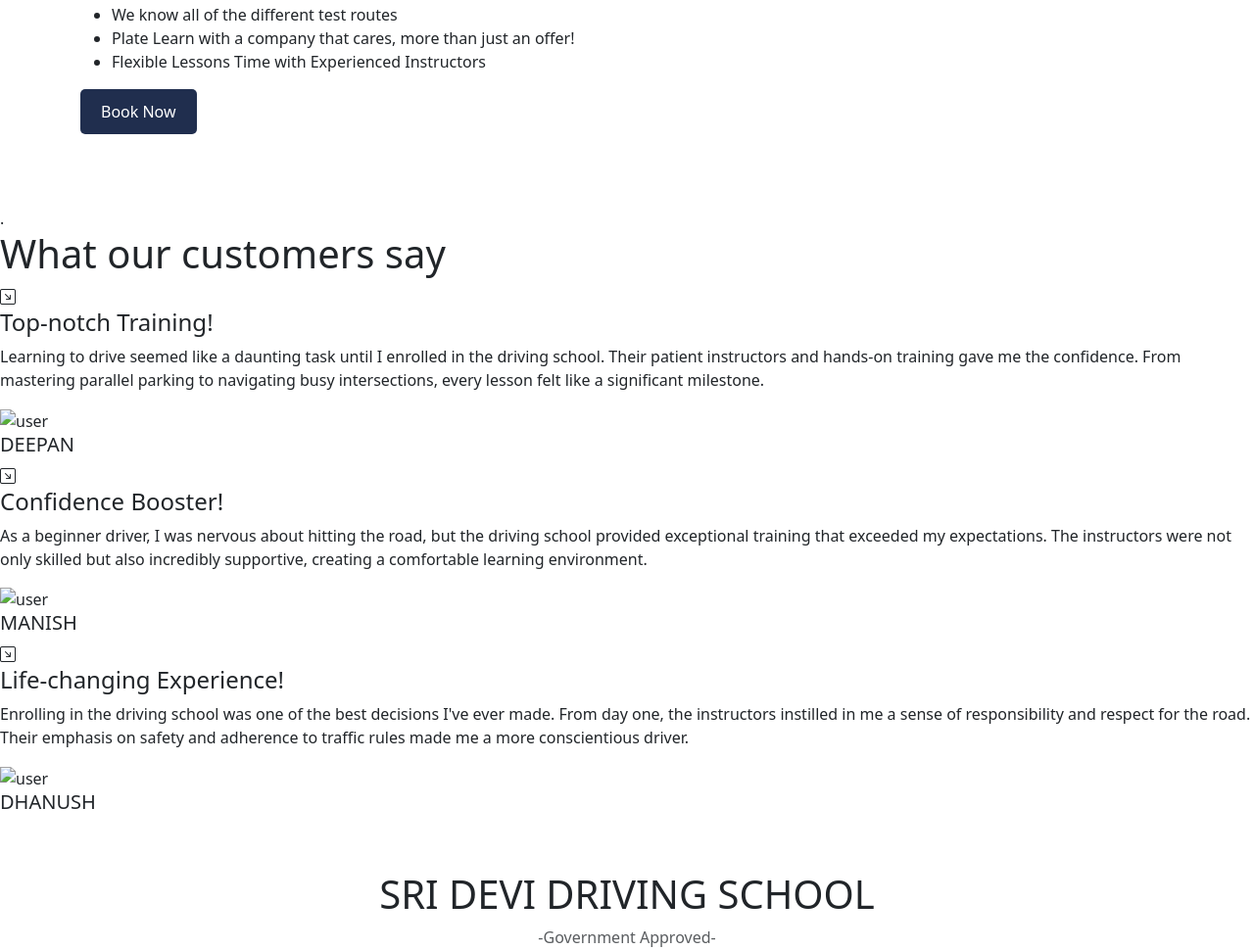
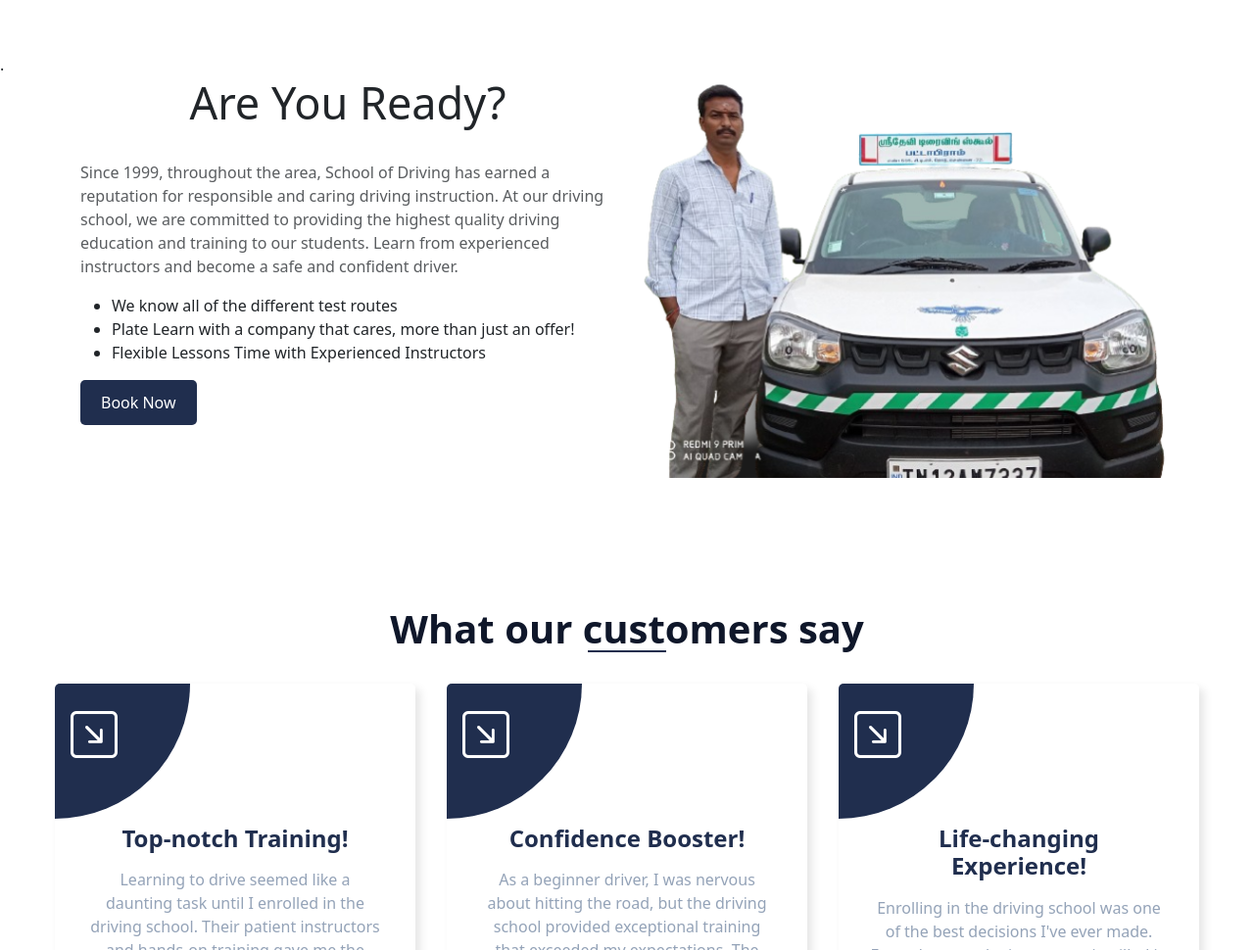
Before and after one commit to Deepan-CodeBuster/DrivingSchool-Website, a plain HTML site: page index.html in a window 1280 px wide. Shown: the part 1830-2800 px from the top of the page at 98% size. Drawn offline with nearby package versions, Linux system fonts and the light colour scheme; the site is published under a folder, as on GitHub Pages, so addresses that start at the root find nothing.

Commit message:
Add files via upload

```diff
--- a/index.html
+++ b/index.html
@@ -4,8 +4,8 @@
     <meta charset="UTF-8" />
     <meta name="viewport" content="width=device-width, initial-scale=1.0" />
     <title>SRI DEVI Driving School</title>
-    <link rel="icon" type="/image/logos.png" href="/image/logos.png" />
-    <link rel="stylesheet" href="/style/styles.css" />
+    <link rel="icon" type="./image/logos.png" href="./image/logos.png" />
+    <link rel="stylesheet" type="text/css" href="styles.css">
     <link
       href="https://cdn.jsdelivr.net/npm/bootstrap-icons@1.8.0/font/bootstrap-icons.css"
       rel="stylesheet"
@@ -44,7 +44,7 @@
       <div class="container-fluid">
         <a class="navbar-brand" href="#">
           <img
-            src="/image/logo.png"
+            src="./image/logo.png"
             alt=""
             width="33"
             height="30"
@@ -112,13 +112,13 @@
     >
       <div class="carousel-inner">
         <div class="carousel-item active">
-          <img src="/image/banner1.png" class="d-block w-100" alt="First slide" />
+          <img src="./image/banner1.png" class="d-block w-100" alt="First slide" />
         </div>
         <div class="carousel-item">
-          <img src="/image/banner2.png" class="d-block w-100" alt="Second slide" />
+          <img src="./image/banner2.png" class="d-block w-100" alt="Second slide" />
         </div>
         <div class="carousel-item">
-          <img src="/image/banner3.png" class="d-block w-100" alt="Third slide" />
+          <img src="./image/banner3.png" class="d-block w-100" alt="Third slide" />
         </div>
         <!-- Add more carousel items if needed -->
       </div>
@@ -180,7 +180,7 @@
           <div class="col-md-4">
             <div class="card" style="border-color: #fff">
               <img
-                src="/image/user.png"
+                src="./image/user.png"
                 class="img-fluid mt-3"
                 style="margin: auto"
                 alt="Experienced Instructors"
@@ -234,7 +234,7 @@
           <div class="col-md-4">
             <div class="card" style="border-color: #fff">
               <img
-                src="/image/class.png"
+                src="./image/class.png"
                 class="img-fluid mt-3"
                 style="margin: auto"
                 alt="Experienced Instructors"
@@ -252,7 +252,7 @@
           <div class="col-md-4">
             <div class="card" style="border-color: #fff">
               <img
-                src="/image/card.png"
+                src="./image/card.png"
                 class="img-fluid"
                 style="margin: auto"
                 alt="Experienced Instructors"
@@ -281,7 +281,7 @@
           <div class="col-md-4">
             <div class="card">
               <img
-                src="/image/bike.png"
+                src="./image/bike.png"
                 class="card-img-top"
                 alt="..."
                 height="300px"
@@ -305,7 +305,7 @@
           <div class="col-md-4">
             <div class="card">
               <img
-                src="/image/car.png"
+                src="./image/car.png"
                 class="card-img-top"
                 alt="..."
                 height="300px"
@@ -328,7 +328,7 @@
           <div class="col-md-4">
             <div class="card">
               <img
-                src="/image/heavy.png"
+                src="./image/heavy.png"
                 class="card-img-top"
                 alt="..."
                 height="300px"
@@ -398,7 +398,7 @@
             </div>
           </div>
           <div class="col-md-6">
-            <img src="/image/are.png" class="img-fluid" alt="School of Driving Logo" />
+            <img src="./image/are.png" class="img-fluid" alt="School of Driving Logo" />
           </div>
         </div>
       </div>
@@ -406,13 +406,13 @@
 
     <div class="whatsapp">
       <a href="https://wa.me/9445682399" target="_blank">
-        <img src="/image/whatsapp.png" alt="whatsapp" width="20%" />
+        <img src="./image/whatsapp.png" alt="whatsapp" width="20%" />
       </a>
     </div>
 
     <section class="section__container" id="wcs">
-      <br />
-      .
+      <br>
+      <br>
       <h1>What our customers say</h1>
       <div class="section__grid">
         <div class="section__card">
@@ -425,7 +425,7 @@
             navigating busy intersections, every lesson felt like a significant
             milestone.
           </p>
-          <img src="/image/user.png" alt="user" />
+          <img src="./image/user.png" alt="user" />
           <h5>DEEPAN</h5>
         </div>
         <div class="section__card">
@@ -437,7 +437,7 @@
             expectations. The instructors were not only skilled but also
             incredibly supportive, creating a comfortable learning environment.
           </p>
-          <img src="/image/user.png" alt="user" />
+          <img src="./image/user.png" alt="user" />
           <h5>MANISH</h5>
         </div>
         <div class="section__card">
@@ -449,11 +449,12 @@
             responsibility and respect for the road. Their emphasis on safety
             and adherence to traffic rules made me a more conscientious driver.
           </p>
-          <img src="/image/user.png" alt="user" />
+          <img src="./image/user.png" alt="user" />
           <h5>DHANUSH</h5>
         </div>
       </div>
     </section>
+
 
     <section id="company" style="padding: 50px 0">
       <div class="container">
@@ -466,7 +467,7 @@
         </div>
         <div class="row justify-content-center">
           <div class="col-md-6 text-center">
-            <img src="/image/company.png" alt="" class="img-fluid" width="900px" />
+            <img src="./image/company.png" alt="" class="img-fluid" width="900px" />
           </div>
         </div>
       </div>
@@ -504,24 +505,24 @@
           </ol>
           <div class="carousel-inner">
             <div class="carousel-item active">
-              <img src="/image/g1.png" class="d-block mx-auto w-50" alt="Image 1" />
+              <img src="./image/g1.png" class="d-block mx-auto w-50" alt="Image 1" />
               <div class="carousel-caption d-none d-md-block"></div>
             </div>
             <div class="carousel-item">
-              <img src="/image/g2.png" class="d-block mx-auto w-50" alt="Image 2" />
+              <img src="./image/g2.png" class="d-block mx-auto w-50" alt="Image 2" />
               <div class="carousel-caption d-none d-md-block"></div>
             </div>
             <div class="carousel-item">
-              <img src="/image/g3.png" class="d-block mx-auto w-50" alt="Image 3" />
+              <img src="./image/g3.png" class="d-block mx-auto w-50" alt="Image 3" />
               <div class="carousel-caption d-none d-md-block"></div>
             </div>
             <div class="carousel-item">
-              <img src="/image/g4.png" class="d-block mx-auto w-50" alt="Image 4" />
+              <img src="./image/g4.png" class="d-block mx-auto w-50" alt="Image 4" />
               <div class="carousel-caption d-none d-md-block"></div>
             </div>
             <div class="carousel-item">
               <img
-                src="/image/company.png"
+                src="./image/company.png"
                 class="d-block mx-auto w-50"
                 alt="Image 5"
               />
--- /dev/null
+++ b/styles.css
@@ -0,0 +1,174 @@
+@import url("https://fonts.googleapis.com/css2?family=Poppins:wght@400;500;600;700&display=swap");
+
+:root {
+  --primary-color: #202e4e;
+  --secondary-color: #e8e8e8;
+  --text-dark: #0f172a;
+  --text-light: #94a3b8;
+  --white: #ffffff;
+}
+
+* {
+  padding: 0;
+  margin: 0;
+  box-sizing: border-box;
+}
+
+body {
+  font-family: "Poppins", sans-serif;
+  background-color: var(--secondary-color);
+  min-height: 100vh;
+  width: 100%;
+
+}
+
+.section__container {
+  max-width: 1200px;
+  margin: auto;
+  padding: 2rem 1rem;
+  text-align: center;
+}
+
+.section__container h2 {
+  font-size: 1.5rem;
+  font-weight: 600;
+  color: var(--primary-color);
+}
+
+.section__container h1 {
+  position: relative;
+  margin-bottom: 2rem;
+  font-size: 2.5rem;
+  font-weight: 600;
+  color: var(--text-dark);
+}
+
+.section__container h1::after {
+  position: absolute;
+  content: "";
+  left: 50%;
+  bottom: 0;
+  transform: translateX(-50%);
+  height: 2px;
+  width: 5rem;
+  background-color: var(--primary-color);
+}
+
+.section__grid {
+  display: grid;
+  grid-template-columns: repeat(3, 1fr);
+  gap: 2rem;
+}
+
+.section__card {
+  position: relative;
+  isolation: isolate;
+  overflow: hidden;
+  padding: 5rem 2rem 2rem;
+  background-color: var(--white);
+  border-radius: 5px;
+  box-shadow: 5px 5px 10px rgba(0, 0, 0, 0.1);
+  transition: 0.3s;
+}
+
+.section__card::before {
+  position: absolute;
+  content: "";
+  top: 0;
+  left: 0;
+  transform: translate(-50%, -50%);
+  width: 75%;
+  aspect-ratio: 1;
+  border-radius: 100%;
+  background-color: var(--primary-color);
+  z-index: -1;
+  transition: 0.5s;
+}
+
+.section__card span {
+  position: absolute;
+  top: 0;
+  left: 0;
+  padding: 1rem;
+  font-size: 3rem;
+  color: var(--white);
+}
+
+.section__card h4 {
+  margin-top: 4rem;
+  margin-bottom: 1rem;
+  font-size: 1.5rem;
+  font-weight: 600;
+  color: var(--primary-color);
+  transition: 0.3s;
+}
+
+.section__card p {
+  margin-bottom: 2rem;
+  color: var(--text-light);
+  transition: 0.3s;
+}
+
+.section__card img {
+  margin-bottom: 1rem;
+  max-width: 100px;
+  border-radius: 100%;
+  border: 2px solid var(--primary-color);
+  transition: 0.3s;
+}
+
+.section__card h5 {
+  font-size: 1.25rem;
+  font-weight: 600;
+  color: var(--primary-color);
+  transition: 0.3s;
+}
+
+.section__card h6 {
+  font-size: 1rem;
+  font-weight: 400;
+  color: var(--text-light);
+  transition: 0.3s;
+}
+
+.section__card:hover::before {
+  width: 400%;
+}
+
+.section__card:hover :is(h4, h5) {
+  color: var(--white);
+}
+
+.section__card:hover :is(p, h6) {
+  color: var(--secondary-color);
+}
+
+.section__card:hover img {
+  border-color: var(--white);
+}
+
+
+
+
+
+@media screen and (max-width: 768px) {
+    .section__grid {
+      grid-template-columns: repeat(1, 1fr);
+    }
+
+    .section__container h1::after {
+      width: 3rem;
+    }
+
+    .section__card {
+      padding: 3rem 1rem 1rem;
+    }
+
+    .section__card span {
+      font-size: 2rem;
+    }
+
+    .section__card h4 {
+      font-size: 1.25rem;
+    }
+  }
```
